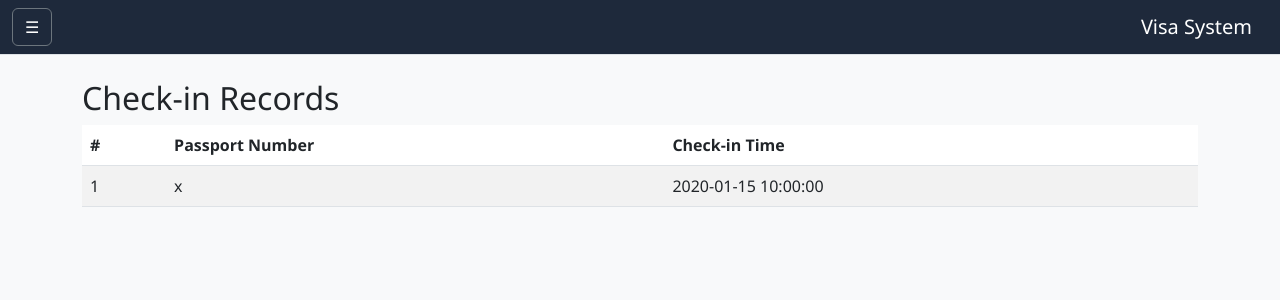
After one commit to YuYang-Snsoft/VisaApplicationSystem, a Flask app: page /admin/checkins in a window 1280 px wide. The commit adds this page. Shown: the top 300 px of the page. Run offline with Flask 3, Linux system fonts and the light colour scheme; tables that the repository leaves empty hold one stand-in row (values such as "Sample post").

Commit message:
Done Checkin module

```diff
--- a/app.py
+++ b/app.py
@@ -1,7 +1,7 @@
 from flask import Flask, render_template, request, redirect, url_for, flash
 import os
 from werkzeug.utils import secure_filename
-from models import db, VisaApplication
+from models import db, VisaApplication, CheckinRecord
 
 basedir = os.path.abspath(os.path.dirname(__file__))
 
@@ -113,3 +113,27 @@ def update_status(app_id):
     db.session.commit()
     flash(f'Status updated to {new_status}')
     return redirect(url_for('admin_applications'))
+
+#打卡系统
+@app.route('/checkin', methods=['GET', 'POST'])
+def checkin():
+    if request.method == 'POST':
+        passport_number = request.form['passport_number']
+        if not passport_number:
+            flash('Passport number is required')
+            return redirect(url_for('checkin'))
+
+        record = CheckinRecord(passport_number=passport_number)
+        db.session.add(record)
+        db.session.commit()
+
+        flash('Check-in successful!')
+        return redirect(url_for('checkin'))
+
+    return render_template('checkin.html')
+
+#打卡系统后台
+@app.route('/admin/checkins')
+def admin_checkins():
+    checkins = CheckinRecord.query.order_by(CheckinRecord.checkin_time.desc()).all()
+    return render_template('admin_checkins.html', checkins=checkins)
--- a/models.py
+++ b/models.py
@@ -17,5 +17,10 @@ class VisaApplication(db.Model):
     rejection_reason = db.Column(db.Text, nullable=True)
     submitted_at = db.Column(db.DateTime, default=datetime.utcnow)
 
+class CheckinRecord(db.Model):
+    id = db.Column(db.Integer,primary_key=True)
+    passport_number = db.Column(db.String(50),nullable=False)
+    checkin_time = db.Column(db.DateTime,default=datetime.utcnow)
+
     def __repr__(self):
         return f"<VisaApplication {self.passport_number}>"
--- /dev/null
+++ b/templates/admin_checkins.html
@@ -0,0 +1,23 @@
+{% extends 'base.html' %}
+{% block title %}Check-in Records{% endblock %}
+{% block content %}
+<h2>Check-in Records</h2>
+<table class="table table-striped">
+    <thead>
+        <tr>
+            <th>#</th>
+            <th>Passport Number</th>
+            <th>Check-in Time</th>
+        </tr>
+    </thead>
+    <tbody>
+        {% for record in checkins %}
+        <tr>
+            <td>{{ loop.index }}</td>
+            <td>{{ record.passport_number }}</td>
+            <td>{{ record.checkin_time.strftime('%Y-%m-%d %H:%M:%S') }}</td>
+        </tr>
+        {% endfor %}
+    </tbody>
+</table>
+{% endblock %}
--- a/templates/base.html
+++ b/templates/base.html
@@ -94,7 +94,9 @@
     <ul class="list-unstyled">
       <li><a href="/" class="nav-link">Upload</a></li>
       <li><a href="/check_status" class="nav-link">Check Status</a></li>
+      <li><a href="/checkin" class="nav-link">Check In</a></li>
       <li><a href="/admin/applications" class="nav-link">Admin</a></li>
+      <li><a href="/admin/checkins" class="nav-link">Admin Check In</a></li>
     </ul>
   </div>
 </div>
```
Also changed, not shown: templates/checkin.html (added, +12 -0 lines), 1 other file.
